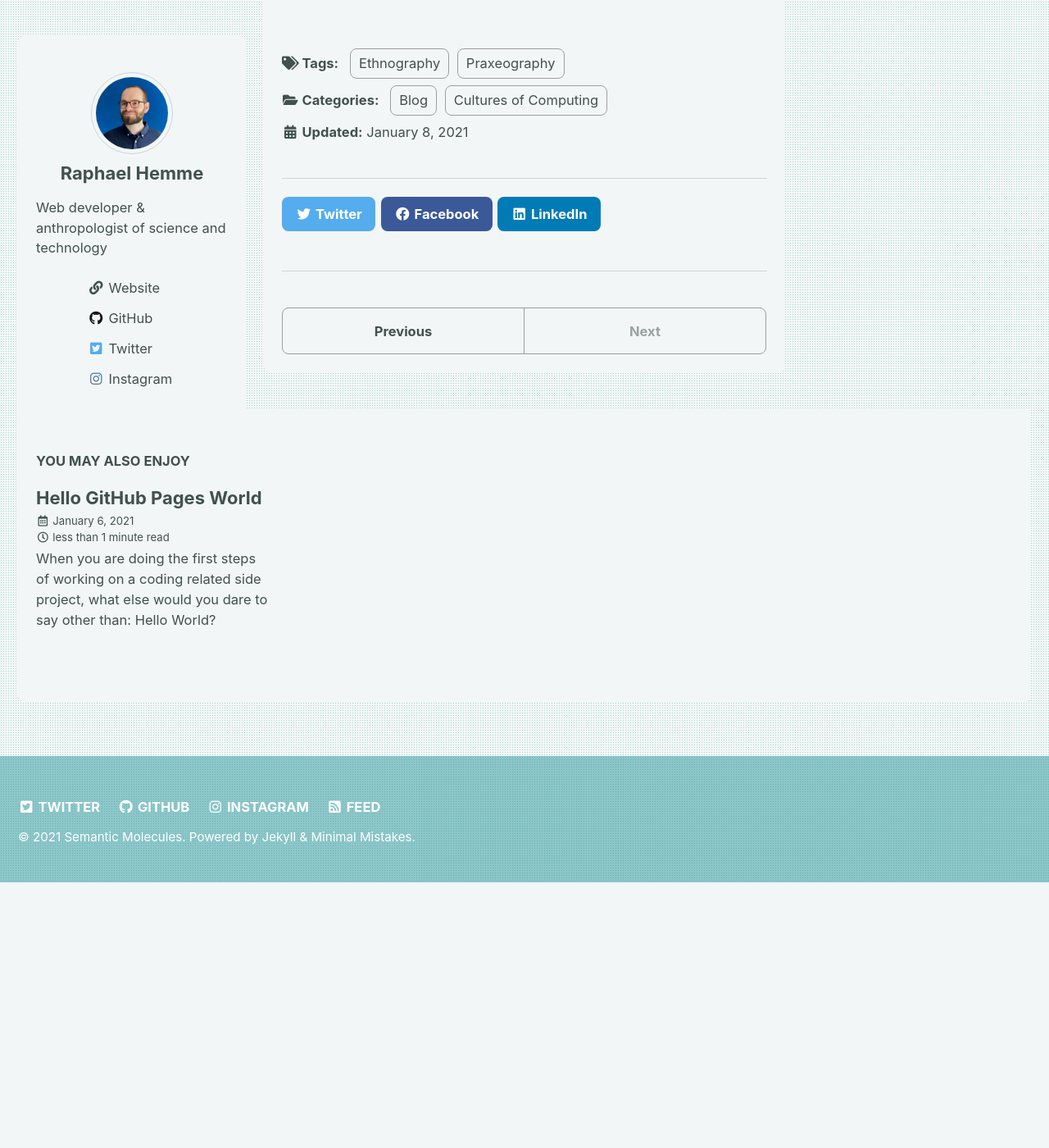
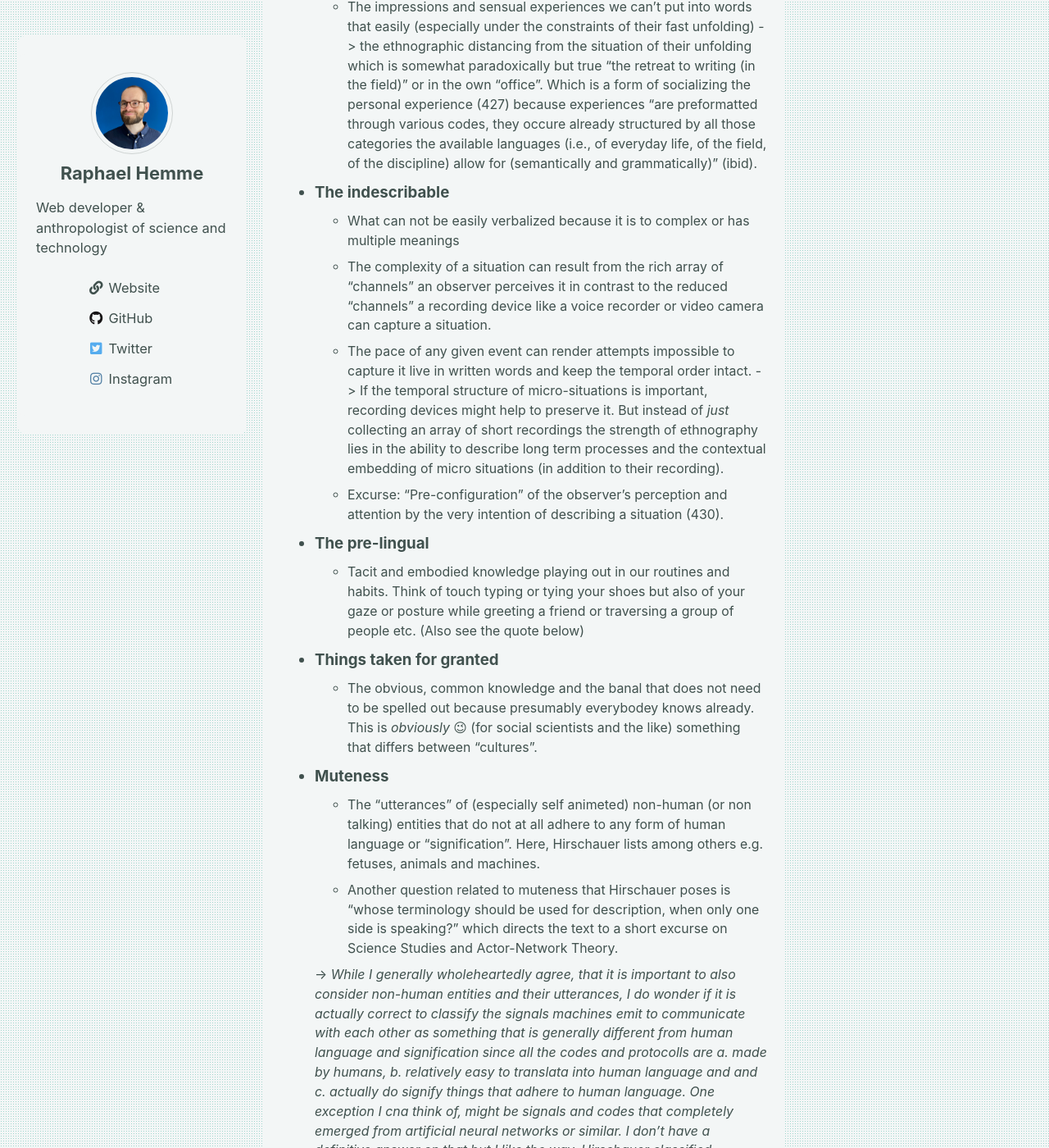
Before and after one commit to Raphael-Hemme/Raphael-Hemme.github.io, a Jekyll site: the page built from _posts/2021-01-08-excerpt-hirschauer-putting-things-into-words.md, in a window 1280 px wide and 1400 px high, scrolled down 2360 px. Shown: the whole window at 82% size. Built offline with Jekyll 4.4.1, drawn with Linux system fonts in a browser that asks for light colours; cached includes are drawn as plain includes; emoji names are drawn with the system emoji font; before the commit the page ends 3436 px from its top, so only the background shows below that; some of the changed text lies outside the part shown.

Commit message:
Finish draft of excerpt without longer quotes

```diff
--- a/_posts/2021-01-08-excerpt-hirschauer-putting-things-into-words.md
+++ b/_posts/2021-01-08-excerpt-hirschauer-putting-things-into-words.md
@@ -13,21 +13,43 @@ But I have not been entirely happy with the reading I assigned for that general
 
 To rephrase the old academic debate: Culture is not just what stories people tell about their worlds or how they categorize and perceive it, but at least as much about what they do and how they do it. And going one step further, ethnography is not even just observing what **people** do but also noticing what all the **non-human actors** (from animals to architecture and from fungi to transmission protocols) do and and how they participate in the production of actual social formations.
 
-While I was searching for a good text to counter this language bias and anthropocentrism, I read an excellent paper by Stefan Hirschauer who argues that ethnography's "referential problem" is to verbaly articulate that which is not expressed in words yet - the silent. For the course, I think the whole text is to dense, but I think that reading a few key passages together and maybe staging a debate after that could be a good way to give a richer impression of what ethnography might be.
+While I was searching for a good text to counter this language bias and anthropocentrism, I read an excellent [paper](https://www.theorie.soziologie.uni-mainz.de/files/2019/09/2006_HumStud_Putting-Things-Into-Words.pdf) by [Stefan Hirschauer](https://www.grc.uni-mainz.de/prof-stefan-hirschauer/) who argues that ethnography's "referential problem" is to verbaly articulate that which is not expressed in words yet - the silent. For the course, I think the whole text is to dense, but I think that reading a few key passages together and maybe staging a debate after that could be a good way to give a richer impression of what ethnography might be.
 
 What follows is an excerpt of some of the key points and some quotes I took out of it but it is by no means a full summary. If you are interested in the arguments layed out by Hirschauer, I would encourage you to read the whole paper!
 
 ## Excerpt
-Hirschauer's paper unfolds its arguments around the initial proposition that ethnography should not be understood as a form of naturalistic documentation of human knowledge which could be primarily studied through verbal expressions (spoken or written words that are frequently elicited and recorded in interview situations) but instead as a way to describe the "'silent' dimension of the social".
 
-This silent dimension comprises the following aspects:
-* The voiceless
+**Full title:** Putting things into words. Wthnographic description and the silence of the social.
+
+Hirschauer's [paper](https://www.theorie.soziologie.uni-mainz.de/files/2019/09/2006_HumStud_Putting-Things-Into-Words.pdf) unfolds its arguments around the initial proposition that ethnography should not be understood as a form of naturalistic documentation of human knowledge which could be primarily studied through verbal expressions (spoken or written words that are frequently elicited and recorded in interview situations) but instead as a way to describe the "'silent' dimension of the social".
+
+As part of a general introduction which gives a great overview of the academic debates concerning ethnographic writing and description that constitute the context for Hirschauer's question and argument, the paper dives deeper into "The problem of forgetting: noting and recording" (415-419) and offers an excurse on the question "Can recordings preserve an original" (419-422). I do not focus on those sections of the text, however, and turn to the different forms of "silence" instead.
+
+Hirschauer differentiates the following aspects in the silent dimension of the social:
+* **The voiceless**
   * The incomprehensible: The things we do not understand without contexual translation -> Thick Description (Geertz)
   * The voices surpressed through strong hierarchies -> Voicing of the unheard and surpressed
   * The unmentionable: Things you are morally forbidden or discouraged to say -> Sensitively decide what may remain unspoken or "transfered" in more subtle ways
-* Speechlessness
+* **Speechlessness**
   * The impressions and sensual experiences we can't put into words that easily (especially under the constraints of their fast unfolding) -> the ethnographic distancing from the situation of their unfolding which is somewhat paradoxically but true "the retreat to writing (in the field)" or in the own "office". Which is a form of socializing the personal experience (427) because experiences "are preformatted through various codes, they occure already structured by all those categories the available languages (i.e., of everyday life, of the field, of the discipline) allow for (semantically and grammatically)" (ibid).
-* The indescribable
-* The pre-lingual
-* Things taken for granted
-* Muteness
+* **The indescribable**
+  * What can not be easily verbalized because it is to complex or has multiple meanings
+  * The complexity of a situation can result from the rich array of "channels" an observer perceives it in contrast to the reduced "channels" a recording device like a voice recorder or video camera can capture a situation.
+  * The pace of any given event can render attempts impossible to capture it live in written words and keep the temporal order intact. -> If the temporal structure of micro-situations is important, recording devices might help to preserve it. But instead of *just* collecting an array of short recordings the strength of ethnography lies in the ability to describe  long term processes and the contextual embedding of micro situations (in addition to their recording).
+  * Excurse: "Pre-configuration" of the observer's perception and attention by the very intention of describing a situation (430).
+* **The pre-lingual**
+  * Tacit and embodied knowledge playing out in our routines and habits. Think of touch typing or tying your shoes but also of your gaze or posture while greeting a friend or traversing a group of people etc. (Also see the quote below)
+* **Things taken for granted**
+  * The obvious, common knowledge and the banal that does not need to be spelled out because presumably everybodey knows already. This is *obviously* :wink: (for social scientists and the like) something that differs between "cultures".
+* **Muteness**
+  * The "utterances" of (especially self animeted) non-human (or non talking) entities that do not at all adhere to any form of human language or "signification". Here, Hirschauer lists among others e.g. fetuses, animals and machines.
+  * Another question related to muteness that Hirschauer poses is "whose terminology should be used for description, when only one side is speaking?" which directs the text to a short excurse on Science Studies and Actor-Network Theory.
+
+  -> *While I generally wholeheartedly agree, that it is important to also consider non-human entities and their utterances, I do wonder if it is actually correct to classify the signals machines emit to communicate with each other as something that is generally different from human language and signification since all the codes and protocolls are a. made by humans, b. relatively easy to translata into human language and and c. actually do signify things that adhere to human language. One exception I cna think of, might be signals and codes that completely emerged from artificial neural networks or similar. I don't have a definitive answer on that but I like the way, Hirschauer classified machine signals as different from human language and signification since it made me pause and think. This question will probably stay on my mind for a while. Thanks!*
+
+In the last paragraphs, Hirschauer summarizes his arguments and answers two additional questions that he derives from it:
+1. How to controll the accuracy or adequacy of ethnographic description compared to technical recordings?
+2. If ethnographic description is not primarily about documenting thomething exactly, what other values does it offer?
+
+
+Some quotes that I found particularly clear and concise (Even though the whole text is very well written and clear in its arguments):
```
